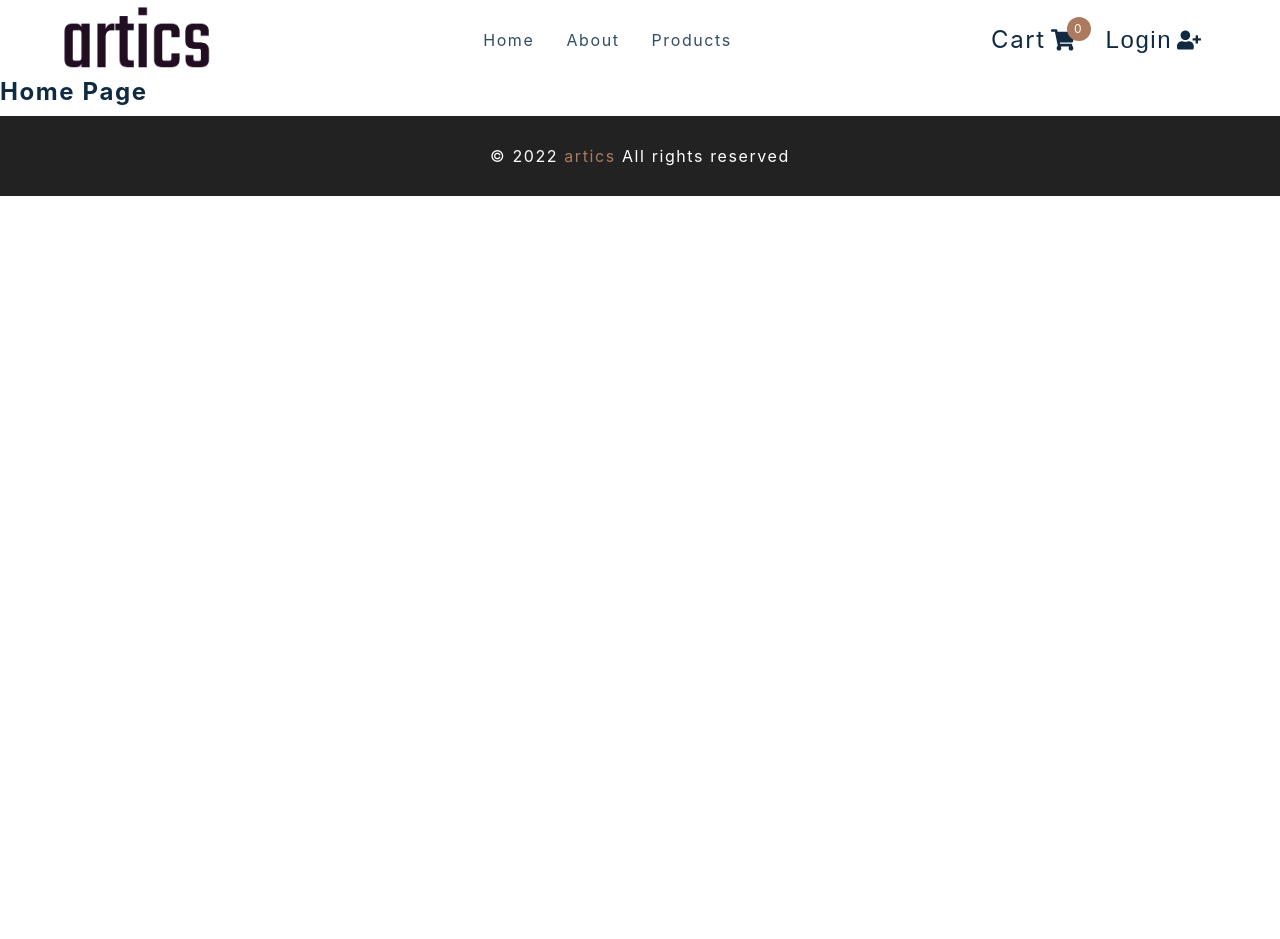
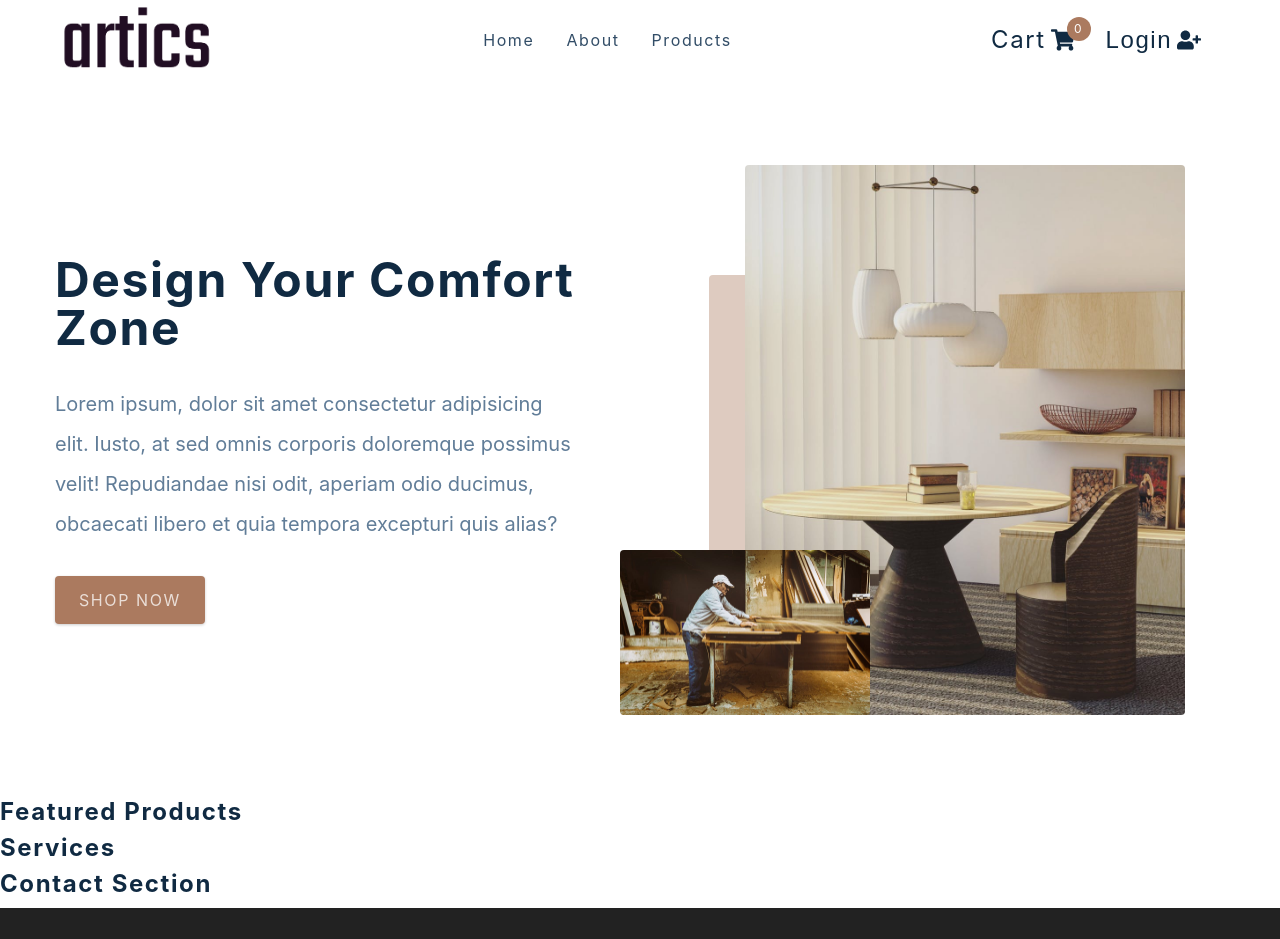
Before and after one commit to mkcriollo/artics, a React (Create React App) app: page / in a window 1280 px wide. Shown: the top 939 px of the page. Before the commit the page ends 800 px from the top, so only its background shows below. Built offline with nearby package versions, Linux system fonts and the light colour scheme; the HTML template or start-up script is replaced by a standard one.

Commit message:
hero home section draft completed

```diff
--- a/src/components/Hero.js
+++ b/src/components/Hero.js
@@ -1,12 +1,31 @@
-import React from 'react'
-import styled from 'styled-components'
-import { Link } from 'react-router-dom'
-import heroBcg from '../assets/hero-bcg.jpeg'
-import heroBcg2 from '../assets/hero-bcg-2.jpeg'
+import React from "react";
+import styled from "styled-components";
+import { Link } from "react-router-dom";
+import heroBcg from "../assets/hero-bcg.jpeg";
+import heroBcg2 from "../assets/hero-bcg-2.jpeg";
 
 const Hero = () => {
-  return <h4>hero</h4>
-}
+  return (
+    <Wrapper className="section-center">
+      <article className="content">
+        <h1>Design Your Comfort Zone</h1>
+        <p>
+          Lorem ipsum, dolor sit amet consectetur adipisicing elit. Iusto, at
+          sed omnis corporis doloremque possimus velit! Repudiandae nisi odit,
+          aperiam odio ducimus, obcaecati libero et quia tempora excepturi quis
+          alias?
+        </p>
+        <Link className="btn hero-btn" to="">
+          Shop Now
+        </Link>
+      </article>
+      <article className="img-container">
+        <img className="main-img" src={heroBcg}></img>
+        <img className="accent-img" src={heroBcg2}></img>
+      </article>
+    </Wrapper>
+  );
+};
 
 const Wrapper = styled.section`
   min-height: 60vh;
@@ -58,7 +77,7 @@ const Wrapper = styled.section`
       border-radius: var(--radius);
     }
     .img-container::before {
-      content: '';
+      content: "";
       position: absolute;
       width: 10%;
       height: 80%;
@@ -68,6 +87,6 @@ const Wrapper = styled.section`
       border-radius: var(--radius);
     }
   }
-`
+`;
 
-export default Hero
+export default Hero;
--- a/src/pages/HomePage.js
+++ b/src/pages/HomePage.js
@@ -1,7 +1,14 @@
-import React from 'react'
-import { FeaturedProducts, Hero, Services, Contact } from '../components'
+import React from "react";
+import { FeaturedProducts, Hero, Services, Contact } from "../components";
 const HomePage = () => {
-  return <h4>home page</h4>
-}
+  return (
+    <main>
+      <Hero />
+      <FeaturedProducts />
+      <Services />
+      <Contact />
+    </main>
+  );
+};
 
-export default HomePage
+export default HomePage;
```
